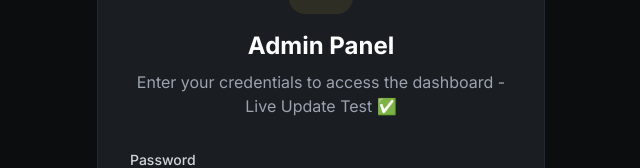
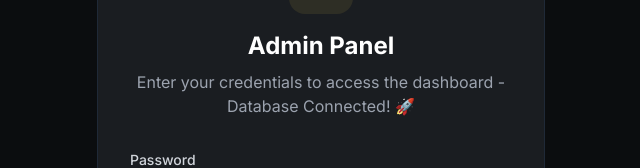
Before and after one commit to socaf/camyvex-website, a Next.js app: page /admin in a window 1280 px wide. Shown: the part 134-302 px from the top of the page, without its empty margins (319-959 px from the left). Built offline with nearby package versions, Linux system fonts and the light colour scheme.

Commit message:
Admin panel test - database connected

```diff
--- a/app/admin/page.tsx
+++ b/app/admin/page.tsx
@@ -42,7 +42,7 @@ export default function AdminPage() {
               <LockClosedIcon className="h-8 w-8 text-primary" />
             </div>
             <h1 className="text-2xl font-bold text-white mb-2">Admin Panel</h1>
-            <p className="text-gray-400">Enter your credentials to access the dashboard - Live Update Test ✅</p>
+            <p className="text-gray-400">Enter your credentials to access the dashboard - Database Connected! 🚀</p>
           </div>
 
           {/* Login Form */}
```
